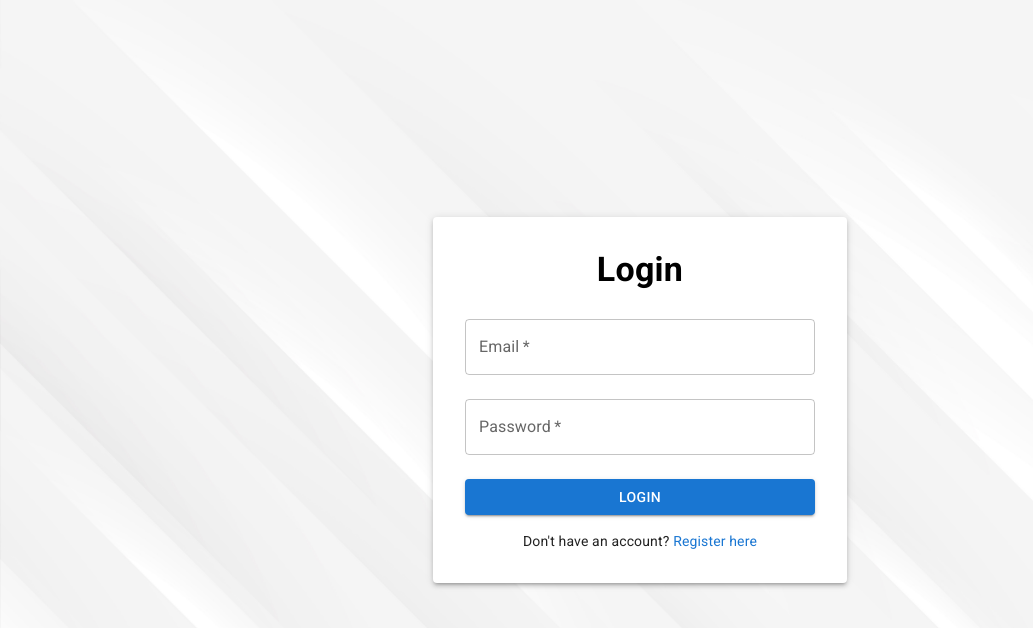
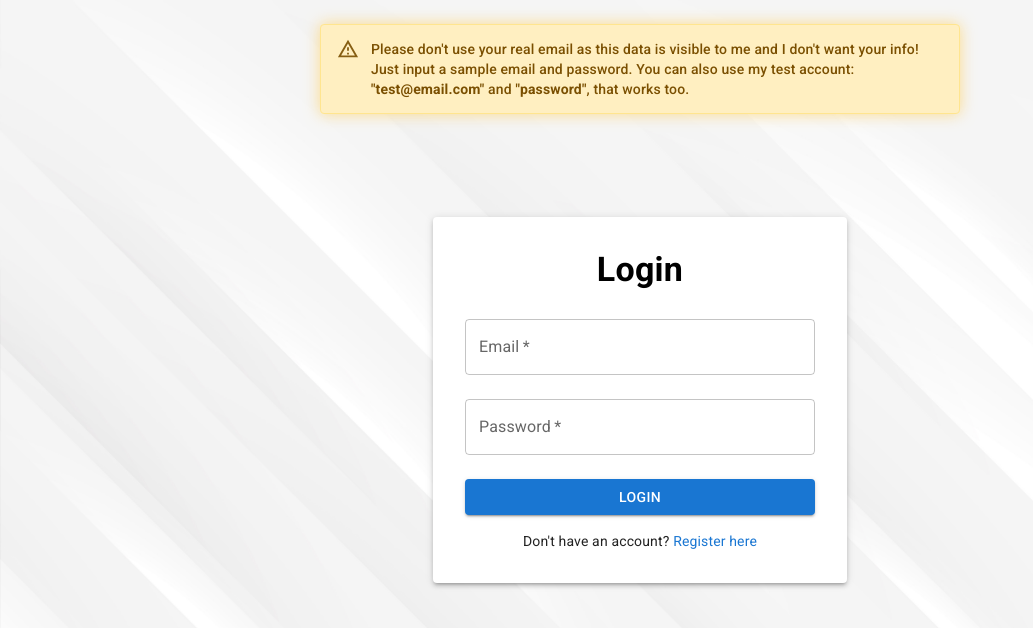
Before and after one commit to aveneil-lucena/job-tracker-app, a React (Vite) app in the folder frontend/: page /login in a window 1280 px wide. Shown: the top 628 px of the page, without its empty margins (0-1033 px from the left). Built offline with nearby package versions, Linux system fonts and the light colour scheme.

Commit message:
Setup a warning regarding personal info not to be used on the login and register page.

```diff
--- a/frontend/src/pages/Login.jsx
+++ b/frontend/src/pages/Login.jsx
@@ -1,16 +1,21 @@
-import React, { useState } from 'react';
+import React, { useState, useEffect } from 'react';
 import { useNavigate, Link as RouterLink } from 'react-router-dom';
 import { Button, TextField, Box, Typography,
         Paper, Snackbar, Alert, Link } from '@mui/material';
 import backgroundImage from '../assets/lined-bg.jpg';
-
-//import Typography from '@mui/material/Typography';
 
 export default function Login() {
   const navigate = useNavigate();
   const [formData, setFormData] = useState({ email: '', password: '' });
   const [error, setError] = useState('');
   const [openSnackbar, setOpenSnackbar] = useState(false);
+
+  // Warning toast state
+  const [openWarning, setOpenWarning] = useState(false);
+
+  useEffect(() => {
+    setOpenWarning(true); // show warning on mount
+  }, []);
 
   const handleChange = e => {
     setFormData(prev => ({
@@ -37,17 +42,17 @@
         throw new Error(data.message || 'Login failed');
       }
 
-      // Save token to localStorage
       localStorage.setItem('token', data.token);
 
-      setOpenSnackbar(true); // show toast
-      setTimeout(() => navigate('/dashboard'), 1500); // redirect after toast
+      setOpenSnackbar(true);
+      setTimeout(() => navigate('/dashboard'), 1500);
     } catch (err) {
       setError(err.message);
     }
   };
 
   return (
+    <>
       <Box
         sx={{
           height: '100vh',
@@ -104,7 +109,6 @@
             </Button>
           </form>
 
-        {/* Registration link */}
           <Typography variant="body2" sx={{ mt: 2, textAlign: 'center' }}>
             Don't have an account?{' '}
             <Link component={RouterLink} to="/register" underline="hover">
@@ -112,6 +116,7 @@
             </Link>
           </Typography>
 
+          {/* Login success snackbar */}
           <Snackbar
             open={openSnackbar}
             autoHideDuration={1350}
@@ -124,5 +129,40 @@
           </Snackbar>
         </Paper>
       </Box>
+
+      {/* Floating warning toast */}
+      <Snackbar
+        open={openWarning}
+        anchorOrigin={{ vertical: 'top', horizontal: 'center' }}
+        sx={{
+          zIndex: 1300,
+          '& .MuiAlert-root': {
+            backgroundColor: '#ffefc1',
+            color: '#7a4f01',
+            fontWeight: 500,
+            border: '1px solid #ffe58f',
+            boxShadow: '0 0 10px rgba(255, 206, 86, 0.5)',
+            animation: 'glow 2s ease-in-out infinite',
+          },
+          '@keyframes glow': {
+            '0%': { boxShadow: '0 0 10px rgba(255, 206, 86, 0.4)' },
+            '50%': { boxShadow: '0 0 20px rgba(255, 206, 86, 0.9)' },
+            '100%': { boxShadow: '0 0 10px rgba(255, 206, 86, 0.4)' },
+          },
+        }}
+      >
+        <Alert
+          severity="warning"
+          variant="filled"
+          sx={{
+            bgcolor: 'transparent',
+            color: 'inherit',
+            boxShadow: 'none',
+          }}
+        >
+          Please don't use your real email as this data is visible to me and I don't want your info! Just input a sample email and password. You can also use my test account: <strong>"test@email.com"</strong> and <strong>"password"</strong>, that works too.
+        </Alert>
+      </Snackbar>
+    </>
   );
 }
--- a/frontend/src/pages/Register.jsx
+++ b/frontend/src/pages/Register.jsx
@@ -1,4 +1,4 @@
-import React, { useState } from 'react';
+import React, { useState, useEffect } from 'react';
 import { useNavigate } from 'react-router-dom';
 import { Box, Paper, Typography, TextField, Button, Snackbar, Alert, Link } from '@mui/material';
 import backgroundImage from '../assets/lined-bg.jpg';
@@ -12,6 +12,11 @@
   });
   const [error, setError] = useState('');
   const [openSnackbar, setOpenSnackbar] = useState(false);
+  const [openWarning, setOpenWarning] = useState(false);
+
+  useEffect(() => {
+    setOpenWarning(true);
+  }, []);
 
   const handleChange = e => {
     setFormData(prev => ({
@@ -62,6 +67,31 @@
         padding: 0,
       }}
     >
+      <Snackbar
+        open={openWarning}
+        anchorOrigin={{ vertical: 'top', horizontal: 'center' }}
+        sx={{
+          zIndex: 1300,
+          '& .MuiAlert-root': {
+            backgroundColor: '#ffefc1',
+            color: '#7a4f01',
+            fontWeight: 500,
+            border: '1px solid #ffe58f',
+            boxShadow: '0 0 10px rgba(255, 206, 86, 0.5)',
+            animation: 'glow 2s ease-in-out infinite',
+          },
+          '@keyframes glow': {
+            '0%': { boxShadow: '0 0 10px rgba(255, 206, 86, 0.4)' },
+            '50%': { boxShadow: '0 0 20px rgba(255, 206, 86, 0.9)' },
+            '100%': { boxShadow: '0 0 10px rgba(255, 206, 86, 0.4)' },
+          },
+        }}
+      >
+        <Alert severity="warning" variant="filled" icon={false}>
+          ⚠️ This is a public demo. Please do not use your real email! If you want to use a test email, go to the login page and input: <strong>"test@email.com"</strong> & <strong>"password"</strong>.
+        </Alert>
+      </Snackbar>
+
       <Paper elevation={3} sx={{ p: 4, width: 350 }}>
         <Typography
           variant="h4"
```
Lines whose indentation alone changed are shown as unchanged.
